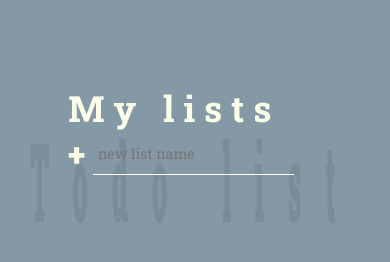
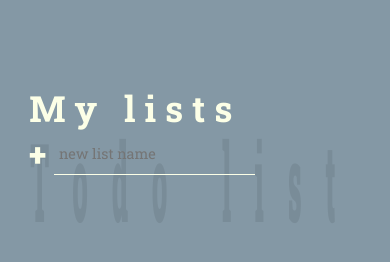
Before and after one commit to fanderssondev/todo-list, a website built with Vite: page todo-list/index.html in a window 390 px wide. Built offline with nearby package versions, Linux system fonts and the light colour scheme.

Commit message:
Fixed bug on todo list title on small screens

```diff
--- a/todo-list/style.css
+++ b/todo-list/style.css
@@ -288,6 +288,7 @@ form {
   .list-style {
     align-items: flex-start;
     padding-inline: 10vw;
+    padding: 0;
   }
 
   .list-title {
@@ -295,7 +296,6 @@ form {
   }
 
   .title {
-    /* FIXME: Breaks on smaller screen sizes */
     position: absolute;
     top: 9vh;
     top: 9dvh;
```
